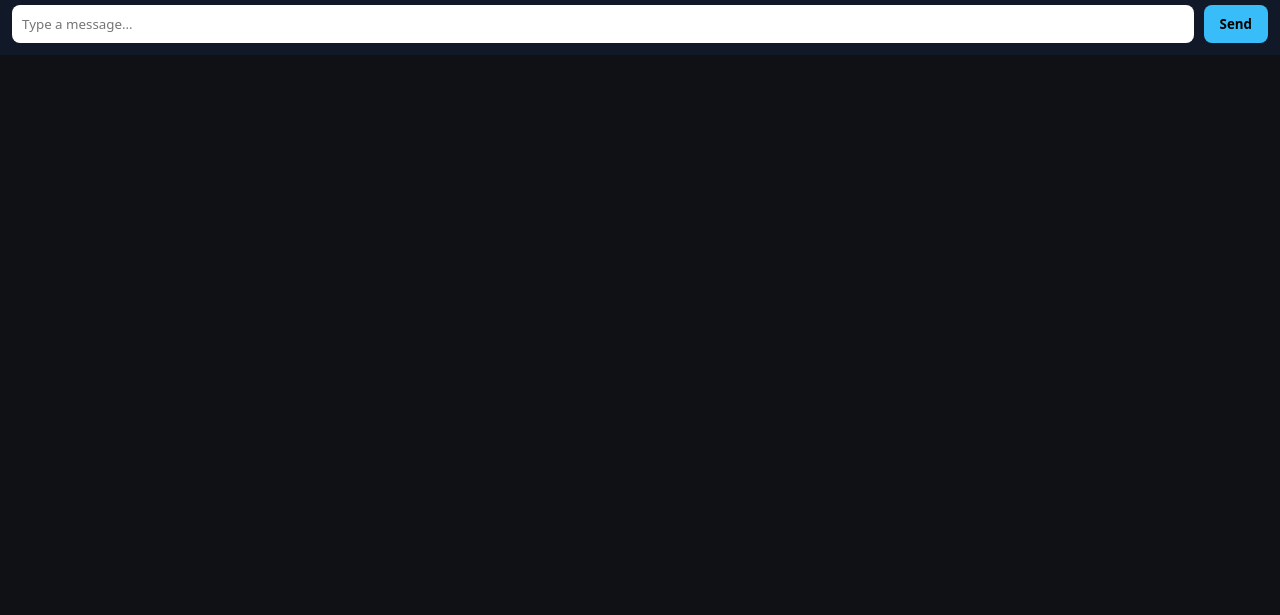
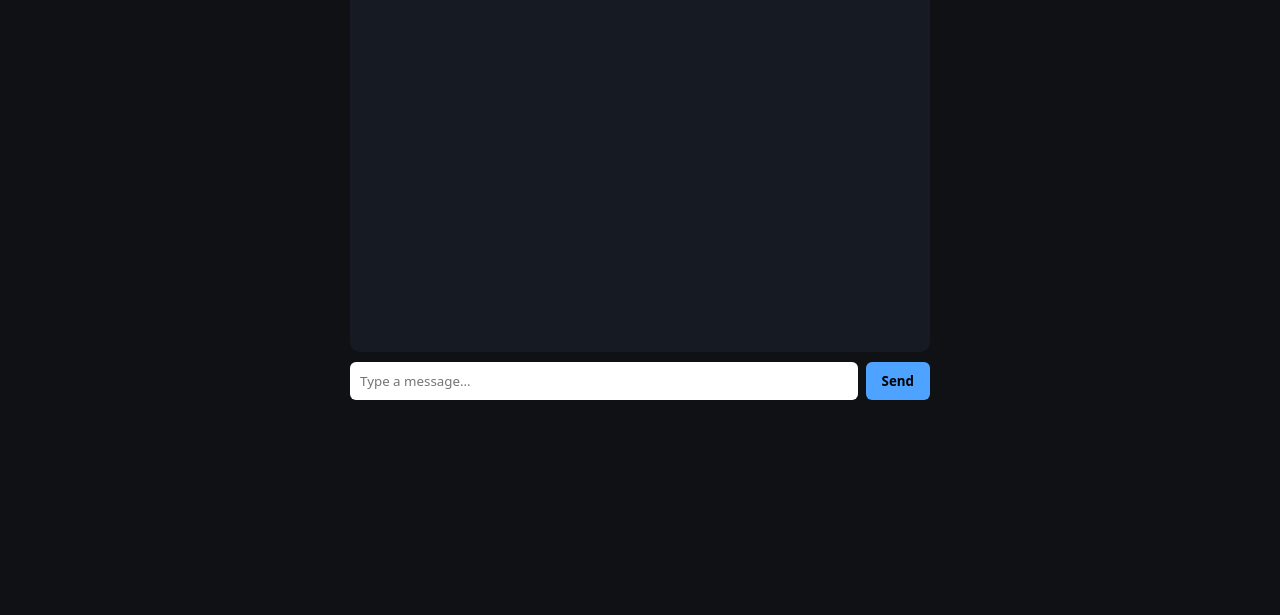
Before and after one commit to kejicjs11/Keji-website, a plain HTML site: page chat.html in a window 1280 px wide. Shown: the part 185-800 px from the top of the page. Drawn offline with Linux system fonts and the light colour scheme.

Commit message:
Update style.css

```diff
--- a/style.css
+++ b/style.css
@@ -224,78 +224,58 @@ body {
   color: #4da3ff;
   }
 
-/* CHAT PAGE */
-.chat-page {
-  background: #0b0f1a;
-  color: #fff;
-  height: 100vh;
+.chat-container {
+  max-width: 600px;
+  margin: 20px auto;
+  padding: 10px;
+}
+
+.chat-box {
+  background: #161a22;
+  height: 400px;
+  border-radius: 10px;
+  padding: 10px;
+  overflow-y: auto;
   display: flex;
   flex-direction: column;
 }
 
-/* HEADER */
-.chat-header {
-  padding: 15px;
-  text-align: center;
-  background: #111827;
-  border-bottom: 1px solid #1f2937;
+.message {
+  padding: 8px 12px;
+  margin-bottom: 8px;
+  border-radius: 8px;
+  max-width: 75%;
+  font-size: 14px;
 }
 
-/* CHAT BODY */
-.chat-box {
-  flex: 1;
-  padding: 15px;
-  overflow-y: auto;
-  display: flex;
-  flex-direction: column;
-  gap: 10px;
+.message.agent {
+  background: #2a2f3a;
+  align-self: flex-start;
 }
 
-/* MESSAGE BUBBLES */
-.message {
-  max-width: 75%;
-  padding: 10px 14px;
-  border-radius: 12px;
-  font-size: 14px;
-  line-height: 1.4;
+.message.user {
+  background: #4da3ff;
+  color: #000;
+  align-self: flex-end;
 }
 
-/* USER MESSAGE */
-.message.user {
-  align-self: flex-end;
-  background: #38bdf8;
-  color: #000;
-}
-
-/* AGENT MESSAGE */
-.message.agent {
-  align-self: flex-start;
-  background: #1f2937;
-  color: #fff;
-}
-
-/* INPUT BAR */
 .chat-input {
   display: flex;
-  gap: 10px;
-  padding: 12px;
-  background: #111827;
-  border-top: 1px solid #1f2937;
+  gap: 8px;
+  margin-top: 10px;
 }
 
 .chat-input input {
   flex: 1;
   padding: 10px;
-  border-radius: 8px;
+  border-radius: 6px;
   border: none;
-  outline: none;
 }
 
 .chat-input button {
   padding: 10px 16px;
   border: none;
-  border-radius: 8px;
-  background: #38bdf8;
-  color: #000;
+  border-radius: 6px;
+  background: #4da3ff;
   font-weight: bold;
-}
+  }
```
